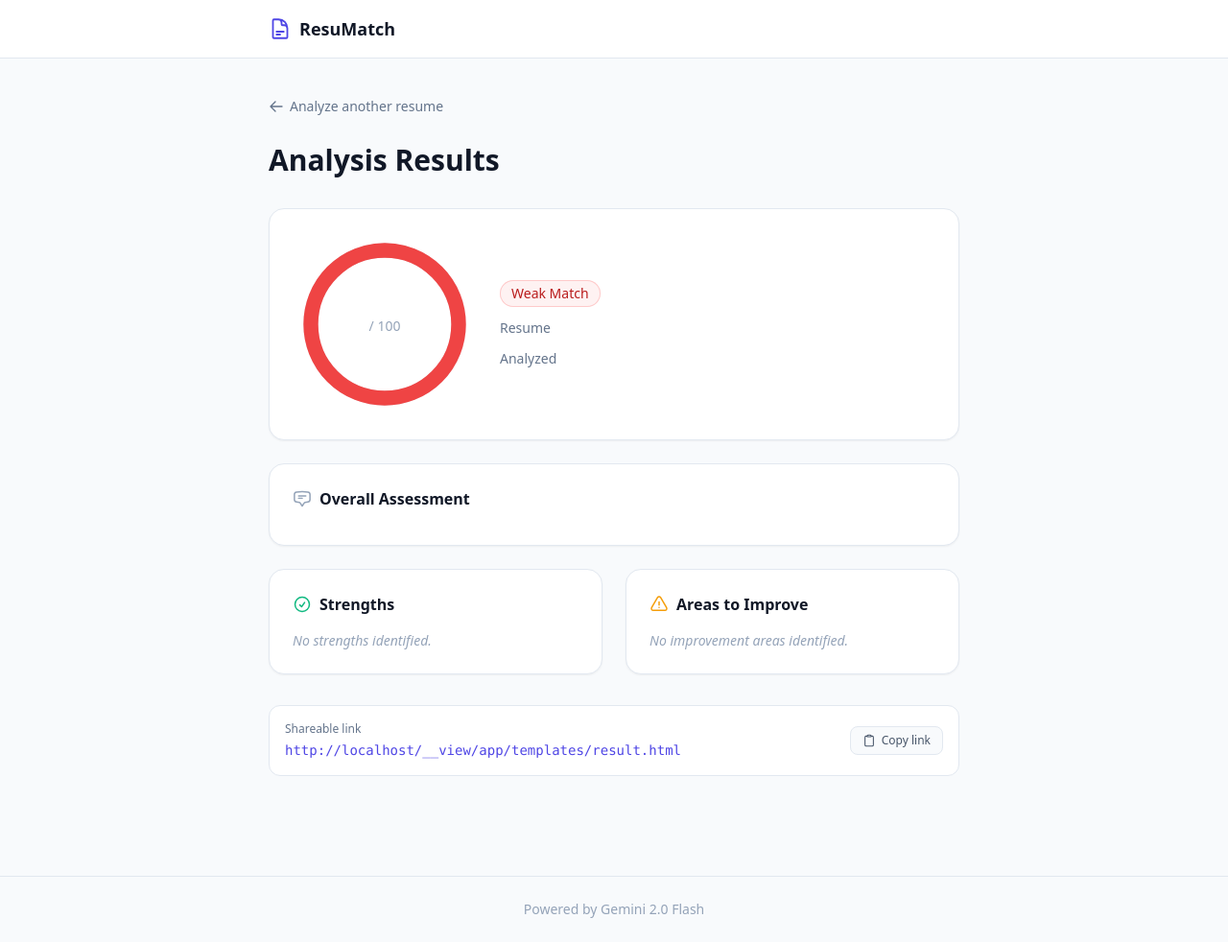
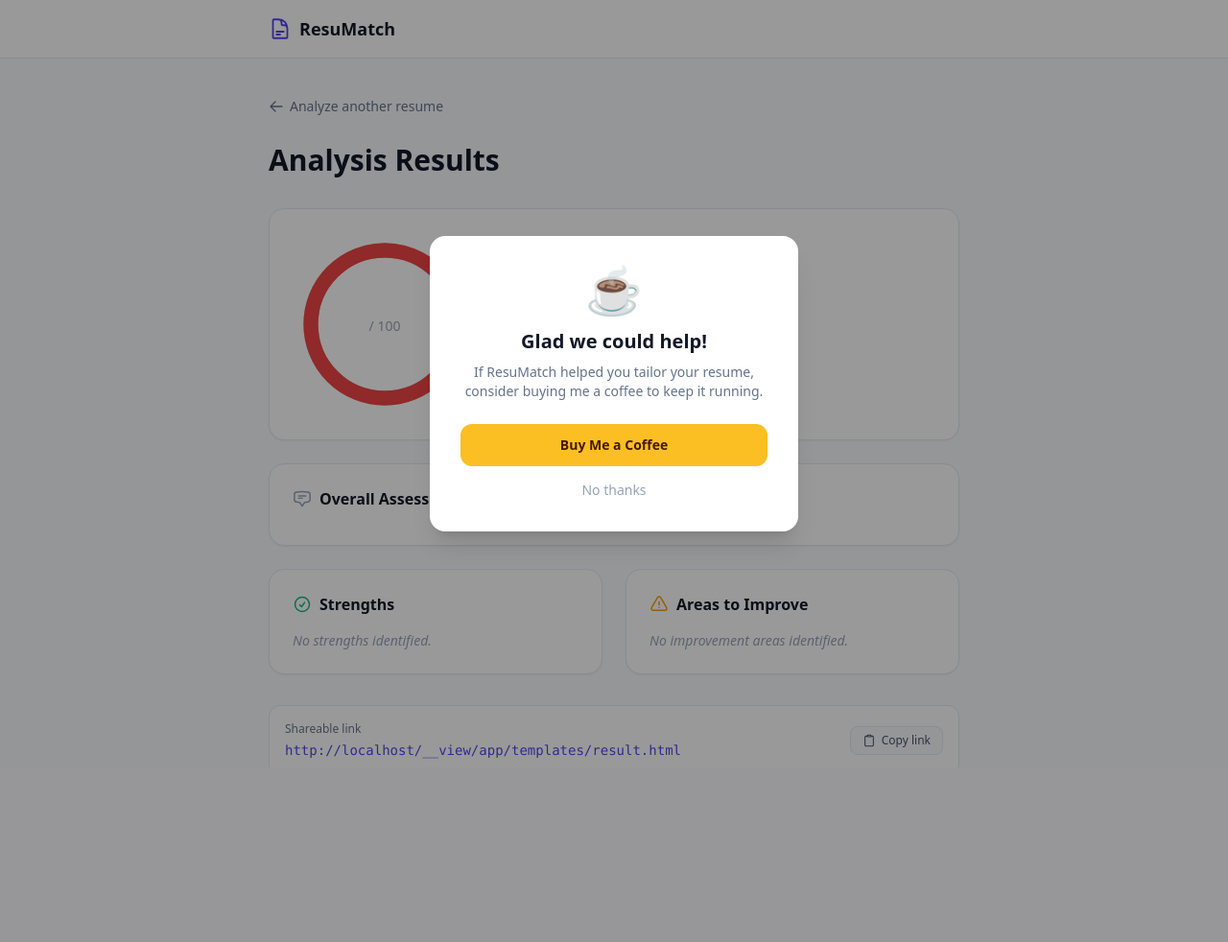
Before and after one commit to mpieciak18/ResuMatch, a Python web app: template app/templates/result.html in a window 1280 px wide. Shown: the whole page at 96% size. After the commit the page ends 798 px from the top, so only its background shows below. Run offline with Jinja, Linux system fonts and the light colour scheme; the template is opened without the code that fills it, so the values that code supplies are empty; some libraries are stand-ins or nearby versions.

Commit message:
styling updates

```diff
--- a/app/templates/result.html
+++ b/app/templates/result.html
@@ -197,4 +197,59 @@
   </button>
 </div>
 
+<!-- Buy Me a Coffee modal -->
+<div
+  x-data="{ showModal: false }"
+  x-init="setTimeout(() => showModal = true, 2000)"
+>
+  <!-- Backdrop -->
+  <div
+    x-show="showModal"
+    x-cloak
+    x-transition:enter="transition ease-out duration-200"
+    x-transition:enter-start="opacity-0"
+    x-transition:enter-end="opacity-100"
+    x-transition:leave="transition ease-in duration-150"
+    x-transition:leave-start="opacity-100"
+    x-transition:leave-end="opacity-0"
+    class="fixed inset-0 z-40 bg-black/40"
+    @click="showModal = false"
+  ></div>
+
+  <!-- Modal panel -->
+  <div
+    x-show="showModal"
+    x-cloak
+    x-transition:enter="transition ease-out duration-200"
+    x-transition:enter-start="opacity-0 scale-95"
+    x-transition:enter-end="opacity-100 scale-100"
+    x-transition:leave="transition ease-in duration-150"
+    x-transition:leave-start="opacity-100 scale-100"
+    x-transition:leave-end="opacity-0 scale-95"
+    class="fixed inset-0 z-50 flex items-center justify-center p-4"
+  >
+    <div class="w-full max-w-sm rounded-2xl bg-white shadow-xl p-8 text-center" @click.outside="showModal = false">
+      <span class="text-5xl block mb-4" aria-hidden="true">&#9749;</span>
+      <h2 class="text-xl font-bold text-gray-900 mb-2">Glad we could help!</h2>
+      <p class="text-sm text-slate-500 mb-6">
+        If ResuMatch helped you tailor your resume, consider buying me a coffee to keep it running.
+      </p>
+      <a
+        href="https://buymeacoffee.com/mark.p"
+        target="_blank"
+        rel="noopener noreferrer"
+        class="block w-full rounded-xl bg-amber-400 px-6 py-3 text-sm font-semibold text-amber-950 hover:bg-amber-300 transition-colors mb-3"
+      >
+        Buy Me a Coffee
+      </a>
+      <button
+        @click="showModal = false"
+        class="text-sm text-slate-400 hover:text-slate-600 transition-colors"
+      >
+        No thanks
+      </button>
+    </div>
+  </div>
+</div>
+
 {% endblock %}
```
Also changed, not shown: app/templates/index.html (+19 -2 lines).
